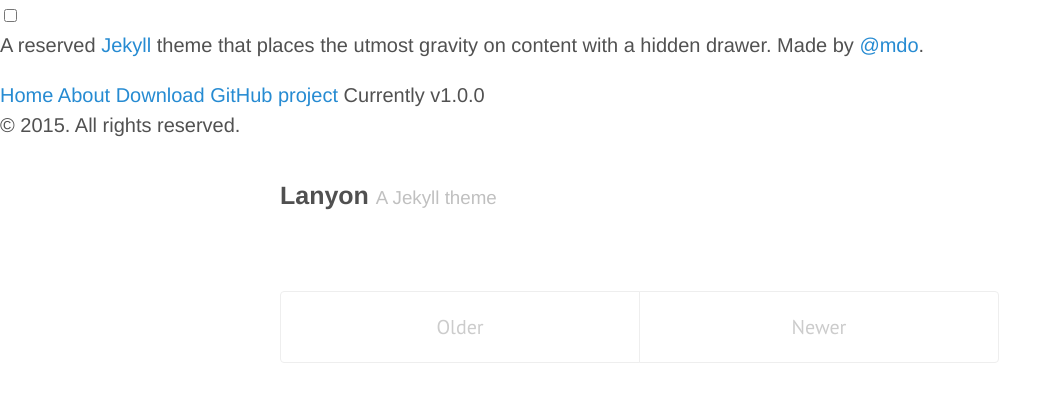
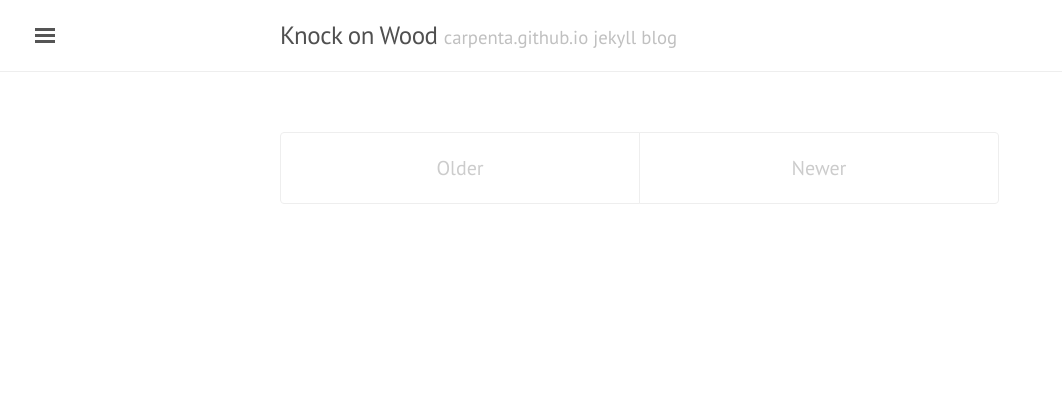
Before and after one commit to carpenta/carpenta.github.io, a Jekyll site: the page built from index.html, in a window 1280 px wide. Shown: the top 402 px of the page, without its empty margins (0-1062 px from the left). Built offline with Jekyll 4.4.1, drawn with Linux system fonts in a browser that asks for light colours; the list of posts is cut into pages by our own code.

Commit message:
edit config

```diff
--- a/_config.yml
+++ b/_config.yml
@@ -5,18 +5,18 @@
 relative_permalinks: true
 
 # Setup
-title:               Lanyon
-tagline:             'A Jekyll theme'
-description:         'A reserved <a href="http://jekyllrb.com" target="_blank">Jekyll</a> theme that places the utmost gravity on content with a hidden drawer. Made by <a href="https://twitter.com/mdo" target="_blank">@mdo</a>.'
-url:                 http://lanyon.getpoole.com
+title:               Knock on Wood
+tagline:             'carpenta.github.io jekyll blog'
+description:         'carpenta.github.io jekyll blog'
+url:                 http://carpenta.github.io
 baseurl:             ''
 paginate:            5
 
 # About/contact
 author:
-  name:              Mark Otto
-  url:               https://twitter.com/mdo
-  email:             markdotto@gmail.com
+  name:              Ian Cho
+  url:               https://twitter.com/carpenta
+  email:             bthedream@daum.net
 
 # Custom vars
 version:             1.0.0
--- /dev/null
+++ b/public/css/lanyon.css
@@ -0,0 +1,563 @@
+/*
+ *  ___
+ * /\_ \
+ * \//\ \      __      ___   __  __    ___     ___
+ *   \ \ \   /'__`\  /' _ `\/\ \/\ \  / __`\ /' _ `\
+ *    \_\ \_/\ \_\.\_/\ \/\ \ \ \_\ \/\ \_\ \/\ \/\ \
+ *    /\____\ \__/.\_\ \_\ \_\/`____ \ \____/\ \_\ \_\
+ *    \/____/\/__/\/_/\/_/\/_/`/___/> \/___/  \/_/\/_/
+ *                               /\___/
+ *                               \/__/
+ *
+ * Designed, built, and released under MIT license by @mdo. Learn more at
+ * https://github.com/poole/lanyon.
+ */
+
+
+/*
+ * Contents
+ *
+ * Global resets
+ * Masthead
+ * Sidebar
+ * Slide effect
+ * Posts and pages
+ * Pagination
+ * Reverse layout
+ * Themes
+ */
+
+
+/*
+ * Global resets
+ *
+ * Update the foundational and global aspects of the page.
+ */
+
+/* Prevent scroll on narrow devices */
+html,
+body {
+  overflow-x: hidden;
+}
+
+html {
+  font-family: "PT Serif", Georgia, "Times New Roman", serif;
+}
+
+h1, h2, h3, h4, h5, h6 {
+  font-family: "PT Sans", Helvetica, Arial, sans-serif;
+  font-weight: 400;
+  color: #313131;
+  letter-spacing: -.025rem;
+}
+
+
+/*
+ * Wrapper
+ *
+ * The wrapper is used to position site content when the sidebar is toggled. We
+ * use an outter wrap to position the sidebar without interferring with the
+ * regular page content.
+ */
+
+.wrap {
+  position: relative;
+  width: 100%;
+}
+
+
+/*
+ * Container
+ *
+ * Center the page content.
+ */
+
+.container {
+  max-width: 28rem;
+}
+@media (min-width: 38em) {
+  .container {
+    max-width: 32rem;
+  }
+}
+@media (min-width: 56em) {
+  .container {
+    max-width: 38rem;
+  }
+}
+
+
+/*
+ * Masthead
+ *
+ * Super small header above the content for site name and short description.
+ */
+
+.masthead {
+  padding-top:    1rem;
+  padding-bottom: 1rem;
+  margin-bottom: 3rem;
+  border-bottom: 1px solid #eee;
+}
+.masthead-title {
+  margin-top: 0;
+  margin-bottom: 0;
+  color: #505050;
+}
+.masthead-title a {
+  color: #505050;
+}
+.masthead-title small {
+  font-size: 75%;
+  font-weight: 400;
+  color: #c0c0c0;
+  letter-spacing: 0;
+}
+
+@media (max-width: 48em) {
+  .masthead-title {
+    text-align: center;
+  }
+  .masthead-title small {
+    display: none;
+  }
+}
+
+
+/*
+ * Sidebar
+ *
+ * The sidebar is the drawer, the item we are toggling with our handy hamburger
+ * button in the corner of the page.
+ *
+ * This particular sidebar implementation was inspired by Chris Coyier's
+ * "Offcanvas Menu with CSS Target" article, and the checkbox variation from the
+ * comments by a reader. It modifies both implementations to continue using the
+ * checkbox (no change in URL means no polluted browser history), but this uses
+ * `position` for the menu to avoid some potential content reflow issues.
+ *
+ * Source: http://css-tricks.com/off-canvas-menu-with-css-target/#comment-207504
+ */
+
+/* Style and "hide" the sidebar */
+.sidebar {
+  position: fixed;
+  top: 0;
+  bottom: 0;
+  left: -14rem;
+  width: 14rem;
+  visibility: hidden;
+  overflow-y: auto;
+  font-family: "PT Sans", Helvetica, Arial, sans-serif;
+  font-size: .875rem; /* 15px */
+  color: rgba(255,255,255,.6);
+  background-color: #202020;
+  -webkit-transition: all .3s ease-in-out;
+          transition: all .3s ease-in-out;
+}
+@media (min-width: 30em) {
+  .sidebar {
+    font-size: .75rem; /* 14px */
+  }
+}
+
+/* Sidebar content */
+.sidebar a {
+  font-weight: normal;
+  color: #fff;
+}
+.sidebar-item {
+  padding: 1rem;
+}
+.sidebar-item p:last-child {
+  margin-bottom: 0;
+}
+
+/* Sidebar nav */
+.sidebar-nav {
+  border-bottom: 1px solid rgba(255,255,255,.1);
+}
+.sidebar-nav-item {
+  display: block;
+  padding: .5rem 1rem;
+  border-top: 1px solid rgba(255,255,255,.1);
+}
+.sidebar-nav-item.active,
+a.sidebar-nav-item:hover,
+a.sidebar-nav-item:focus {
+  text-decoration: none;
+  background-color: rgba(255,255,255,.1);
+  border-color: transparent;
+}
+
+@media (min-width: 48em) {
+  .sidebar-item {
+    padding: 1.5rem;
+  }
+  .sidebar-nav-item {
+    padding-left:  1.5rem;
+    padding-right: 1.5rem;
+  }
+}
+
+/* Hide the sidebar checkbox that we toggle with `.sidebar-toggle` */
+.sidebar-checkbox {
+  position: absolute;
+  opacity: 0;
+  -webkit-user-select: none;
+     -moz-user-select: none;
+          user-select: none;
+}
+
+/* Style the `label` that we use to target the `.sidebar-checkbox` */
+.sidebar-toggle {
+  position: absolute;
+  top:  .8rem;
+  left: 1rem;
+  display: block;
+  padding: .25rem .75rem;
+  color: #505050;
+  background-color: #fff;
+  border-radius: .25rem;
+  cursor: pointer;
+}
+
+.sidebar-toggle:before {
+  display: inline-block;
+  width: 1rem;
+  height: .75rem;
+  content: "";
+  background-image: -webkit-linear-gradient(to bottom, #555, #555 20%, #fff 20%, #fff 40%, #555 40%, #555 60%, #fff 60%, #fff 80%, #555 80%, #555 100%);
+  background-image:    -moz-linear-gradient(to bottom, #555, #555 20%, #fff 20%, #fff 40%, #555 40%, #555 60%, #fff 60%, #fff 80%, #555 80%, #555 100%);
+  background-image:     -ms-linear-gradient(to bottom, #555, #555 20%, #fff 20%, #fff 40%, #555 40%, #555 60%, #fff 60%, #fff 80%, #555 80%, #555 100%);
+  background-image:         linear-gradient(to bottom, #555, #555 20%, #fff 20%, #fff 40%, #555 40%, #555 60%, #fff 60%, #fff 80%, #555 80%, #555 100%);
+}
+
+.sidebar-toggle:active,
+#sidebar-checkbox:focus ~ .sidebar-toggle,
+#sidebar-checkbox:checked ~ .sidebar-toggle {
+  color: #fff;
+  background-color: #555;
+}
+
+.sidebar-toggle:active:before,
+#sidebar-checkbox:focus ~ .sidebar-toggle:before,
+#sidebar-checkbox:checked ~ .sidebar-toggle:before {
+  background-image: -webkit-linear-gradient(to bottom, #fff, #fff 20%, #555 20%, #555 40%, #fff 40%, #fff 60%, #555 60%, #555 80%, #fff 80%, #fff 100%);
+  background-image:    -moz-linear-gradient(to bottom, #fff, #fff 20%, #555 20%, #555 40%, #fff 40%, #fff 60%, #555 60%, #555 80%, #fff 80%, #fff 100%);
+  background-image:     -ms-linear-gradient(to bottom, #fff, #fff 20%, #555 20%, #555 40%, #fff 40%, #fff 60%, #555 60%, #555 80%, #fff 80%, #fff 100%);
+  background-image:         linear-gradient(to bottom, #fff, #fff 20%, #555 20%, #555 40%, #fff 40%, #fff 60%, #555 60%, #555 80%, #fff 80%, #fff 100%);
+}
+
+@media (min-width: 30.1em) {
+  .sidebar-toggle {
+    position: fixed;
+  }
+}
+
+@media print {
+  .sidebar-toggle {
+    display: none;
+  }
+}
+
+/* Slide effect
+ *
+ * Handle the sliding effects of the sidebar and content in one spot, seperate
+ * from the default styles.
+ *
+ * As an a heads up, we don't use `transform: translate3d()` here because when
+ * mixed with `position: fixed;` for the sidebar toggle, it creates a new
+ * containing block. Put simply, the fixed sidebar toggle behaves like
+ * `position: absolute;` when transformed.
+ *
+ * Read more about it at http://meyerweb.com/eric/thoughts/2011/09/12/.
+ */
+
+.wrap,
+.sidebar,
+.sidebar-toggle {
+  -webkit-backface-visibility: hidden;
+      -ms-backface-visibility: hidden;
+          backface-visibility: hidden;
+}
+.wrap,
+.sidebar-toggle {
+  -webkit-transition: -webkit-transform .3s ease-in-out;
+          transition: transform .3s ease-in-out;
+}
+
+#sidebar-checkbox:checked + .sidebar {
+  z-index: 10;
+  visibility: visible;
+}
+#sidebar-checkbox:checked ~ .sidebar,
+#sidebar-checkbox:checked ~ .wrap,
+#sidebar-checkbox:checked ~ .sidebar-toggle {
+  -webkit-transform: translateX(14rem);
+      -ms-transform: translateX(14rem);
+          transform: translateX(14rem);
+}
+
+
+/*
+ * Posts and pages
+ *
+ * Each post is wrapped in `.post` and is used on default and post layouts. Each
+ * page is wrapped in `.page` and is only used on the page layout.
+ */
+
+.page,
+.post {
+  margin-bottom: 4em;
+}
+
+/* Blog post or page title */
+.page-title,
+.post-title,
+.post-title a {
+  color: #303030;
+}
+.page-title,
+.post-title {
+  margin-top: 0;
+}
+
+/* Meta data line below post title */
+.post-date {
+  display: block;
+  margin-top: -.5rem;
+  margin-bottom: 1rem;
+  color: #9a9a9a;
+}
+
+/* Related posts */
+.related {
+  padding-top: 2rem;
+  padding-bottom: 2rem;
+  border-top: 1px solid #eee;
+}
+.related-posts {
+  padding-left: 0;
+  list-style: none;
+}
+.related-posts h3 {
+  margin-top: 0;
+}
+.related-posts li small {
+  font-size: 75%;
+  color: #999;
+}
+.related-posts li a:hover {
+  color: #268bd2;
+  text-decoration: none;
+}
+.related-posts li a:hover small {
+  color: inherit;
+}
+
+
+/*
+ * Pagination
+ *
+ * Super lightweight (HTML-wise) blog pagination. `span`s are provide for when
+ * there are no more previous or next posts to show.
+ */
+
+.pagination {
+  overflow: hidden; /* clearfix */
+  margin-left: -1rem;
+  margin-right: -1rem;
+  font-family: "PT Sans", Helvetica, Arial, sans-serif;
+  color: #ccc;
+  text-align: center;
+}
+
+/* Pagination items can be `span`s or `a`s */
+.pagination-item {
+  display: block;
+  padding: 1rem;
+  border: 1px solid #eee;
+}
+.pagination-item:first-child {
+  margin-bottom: -1px;
+}
+
+/* Only provide a hover state for linked pagination items */
+a.pagination-item:hover {
+  background-color: #f5f5f5;
+}
+
+@media (min-width: 30em) {
+  .pagination {
+    margin: 3rem 0;
+  }
+  .pagination-item {
+    float: left;
+    width: 50%;
+  }
+  .pagination-item:first-child {
+    margin-bottom: 0;
+    border-top-left-radius:    4px;
+    border-bottom-left-radius: 4px;
+  }
+  .pagination-item:last-child {
+    margin-left: -1px;
+    border-top-right-radius:    4px;
+    border-bottom-right-radius: 4px;
+  }
+}
+
+
+/*
+ * Reverse layout
+ *
+ * Flip the orientation of the page by placing the `.sidebar` and sidebar toggle
+ * on the right side.
+ */
+
+.layout-reverse .sidebar {
+  left: auto;
+  right: -14rem;
+}
+.layout-reverse .sidebar-toggle {
+  left: auto;
+  right: 1rem;
+}
+
+.layout-reverse #sidebar-checkbox:checked ~ .sidebar,
+.layout-reverse #sidebar-checkbox:checked ~ .wrap,
+.layout-reverse #sidebar-checkbox:checked ~ .sidebar-toggle {
+  -webkit-transform: translateX(-14rem);
+      -ms-transform: translateX(-14rem);
+          transform: translateX(-14rem);
+}
+
+
+/*
+ * Themes
+ *
+ * Apply custom color schemes by adding the appropriate class to the `body`.
+ * Based on colors from Base16: http://chriskempson.github.io/base16/#default.
+ */
+
+/* Red */
+.theme-base-08 .sidebar,
+.theme-base-08 .sidebar-toggle:active,
+.theme-base-08 #sidebar-checkbox:checked ~ .sidebar-toggle {
+  background-color: #ac4142;
+}
+.theme-base-08 .container a,
+.theme-base-08 .sidebar-toggle,
+.theme-base-08 .related-posts li a:hover {
+  color: #ac4142;
+}
+
+/* Orange */
+.theme-base-09 .sidebar,
+.theme-base-09 .sidebar-toggle:active,
+.theme-base-09 #sidebar-checkbox:checked ~ .sidebar-toggle {
+  background-color: #d28445;
+}
+.theme-base-09 .container a,
+.theme-base-09 .sidebar-toggle,
+.theme-base-09 .related-posts li a:hover {
+  color: #d28445;
+}
+
+/* Yellow */
+.theme-base-0a .sidebar,
+.theme-base-0a .sidebar-toggle:active,
+.theme-base-0a #sidebar-checkbox:checked ~ .sidebar-toggle {
+  background-color: #f4bf75;
+}
+.theme-base-0a .container a,
+.theme-base-0a .sidebar-toggle,
+.theme-base-0a .related-posts li a:hover {
+  color: #f4bf75;
+}
+
+/* Green */
+.theme-base-0b .sidebar,
+.theme-base-0b .sidebar-toggle:active,
+.theme-base-0b #sidebar-checkbox:checked ~ .sidebar-toggle {
+  background-color: #90a959;
+}
+.theme-base-0b .container a,
+.theme-base-0b .sidebar-toggle,
+.theme-base-0b .related-posts li a:hover {
+  color: #90a959;
+}
+
+/* Cyan */
+.theme-base-0c .sidebar,
+.theme-base-0c .sidebar-toggle:active,
+.theme-base-0c #sidebar-checkbox:checked ~ .sidebar-toggle {
+  background-color: #75b5aa;
+}
+.theme-base-0c .container a,
+.theme-base-0c .sidebar-toggle,
+.theme-base-0c .related-posts li a:hover {
+  color: #75b5aa;
+}
+
+/* Blue */
+.theme-base-0d .sidebar,
+.theme-base-0d .sidebar-toggle:active,
+.theme-base-0d #sidebar-checkbox:checked ~ .sidebar-toggle {
+  background-color: #6a9fb5;
+}
+.theme-base-0d .container a,
+.theme-base-0d .sidebar-toggle,
+.theme-base-0d .related-posts li a:hover {
+  color: #6a9fb5;
+}
+
+/* Magenta */
+.theme-base-0e .sidebar,
+.theme-base-0e .sidebar-toggle:active,
+.theme-base-0e #sidebar-checkbox:checked ~ .sidebar-toggle {
+  background-color: #aa759f;
+}
+.theme-base-0e .container a,
+.theme-base-0e .sidebar-toggle,
+.theme-base-0e .related-posts li a:hover {
+  color: #aa759f;
+}
+
+/* Brown */
+.theme-base-0f .sidebar,
+.theme-base-0f .sidebar-toggle:active,
+.theme-base-0f #sidebar-checkbox:checked ~ .sidebar-toggle {
+  background-color: #8f5536;
+}
+.theme-base-0f .container a,
+.theme-base-0f .sidebar-toggle,
+.theme-base-0f .related-posts li a:hover {
+  color: #8f5536;
+}
+
+
+/*
+ * Overlay sidebar
+ *
+ * Make the sidebar content overlay the viewport content instead of pushing it
+ * aside when toggled.
+ */
+
+.sidebar-overlay #sidebar-checkbox:checked ~ .wrap {
+  -webkit-transform: translateX(0);
+      -ms-transform: translateX(0);
+          transform: translateX(0);
+}
+.sidebar-overlay #sidebar-checkbox:checked ~ .sidebar-toggle {
+  box-shadow: 0 0 0 .25rem #fff;
+}
+.sidebar-overlay #sidebar-checkbox:checked ~ .sidebar {
+  box-shadow: .25rem 0 .5rem rgba(0,0,0,.1);
+}
+
+/* Only one tweak for a reverse layout */
+.layout-reverse.sidebar-overlay #sidebar-checkbox:checked ~ .sidebar {
+  box-shadow: -.25rem 0 .5rem rgba(0,0,0,.1);
+}
```
Also changed, not shown: public/apple-touch-icon-precomposed.png (added).
